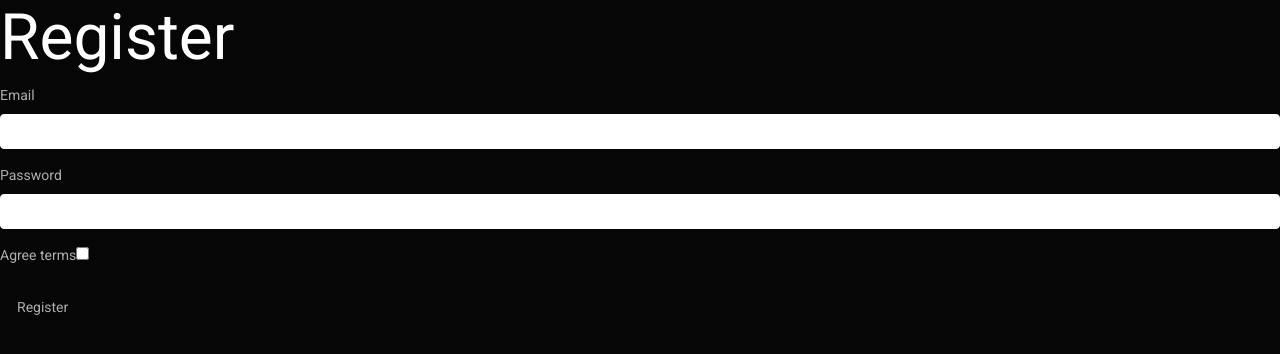
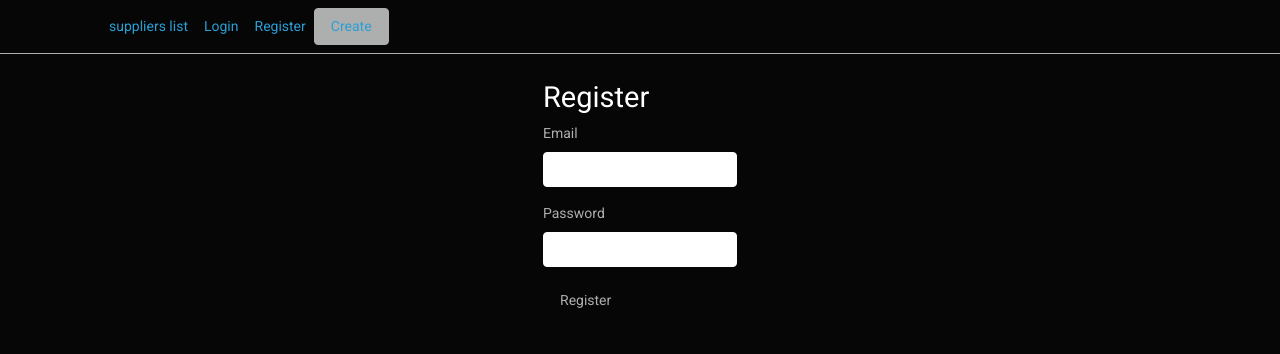
Before and after one commit to timfel20/symfony-crud, a Symfony app: template templates/registration/register.html.twig in a window 1280 px wide. Shown: the top 354 px of the page. Run offline with Twig, Linux system fonts and the light colour scheme; the template is opened without the code that fills it, so the values that code supplies are empty; form fields are guessed from the names that the template uses; some libraries are stand-ins or nearby versions.

Commit message:
front-end retouching

```diff
--- a/templates/base.html.twig
+++ b/templates/base.html.twig
@@ -14,7 +14,31 @@
             {{ encore_entry_script_tags('app') }}
         {% endblock %}
     </head>
-    <body>
+    <body style="padding-top: 80px">
+        <nav class="navbar navbar-expand-lg navbar-scroll fixed-top shadow-0 border-bottom border-dark">
+            <div class="container">
+                <a class="navbar-brand" href="#!"><i class="fab fa-mdb fa-4x"></i></a>
+                <button class="navbar-toggler" type="button" data-mdb-toggle="collapse"
+                data-mdb-target="#navbarSupportedContent" aria-controls="navbarSupportedContent" aria-expanded="false"
+                aria-label="Toggle navigation">
+                <i class="fas fa-bars"></i>
+                </button>
+                <div class="collapse navbar-collapse" id="navbarSupportedContent">
+                <ul class="navbar-nav ms-auto">
+                    <li class="nav-item">
+                    <a class="nav-link" href="/">suppliers list</a>
+                    </li>
+                    <li class="nav-item">
+                    <a class="nav-link" href="/login">Login</a>
+                    </li>
+                    <li class="nav-item">
+                    <a class="nav-link" href="/register">Register</a>
+                    </li>
+                    <button type="button"  href="/register" class="btn btn-dark ms-3"><a href="/create" style="text-decoration:none">Create</a></button>
+                </ul>
+                </div>
+            </div>
+        </nav>
         {% block body %}{% endblock %}
         <!-- JavaScript Bundle with Popper -->
         <script src="https://cdn.jsdelivr.net/npm/bootstrap@5.2.1/dist/js/bootstrap.bundle.min.js" integrity="sha384-u1OknCvxWvY5kfmNBILK2hRnQC3Pr17a+RTT6rIHI7NnikvbZlHgTPOOmMi466C8" crossorigin="anonymous"></script>
--- a/templates/registration/register.html.twig
+++ b/templates/registration/register.html.twig
@@ -3,15 +3,16 @@
 {% block title %}Register{% endblock %}
 
 {% block body %}
-    <h1>Register</h1>
-
+   <div style="display:grid; grid-template-columns:max-content; justify-content:center">
+        <h1 style="font-size: 29px">Register</h1>
         {{ form_start(registrationForm) }}
             {{ form_row(registrationForm.email) }}
             {{ form_row(registrationForm.plainPassword, {
                 label: 'Password'
             }) }}
-        {{ form_row(registrationForm.agreeTerms) }}
+            {# {{ form_row(registrationForm.agreeTerms) }} #}
 
             <button type="submit" class="btn">Register</button>
         {{ form_end(registrationForm) }}
+   </div>
 {% endblock %}
--- a/templates/security/login.html.twig
+++ b/templates/security/login.html.twig
@@ -3,7 +3,7 @@
 {% block title %}Log in!{% endblock %}
 
 {% block body %}
-<form method="post">
+<form method="post" style="display:grid; grid-template-columns:max-content; justify-content:center">
     {% if error %}
         <div class="alert alert-danger">{{ error.messageKey|trans(error.messageData, 'security') }}</div>
     {% endif %}
--- a/templates/suppliers/suppliers.html.twig
+++ b/templates/suppliers/suppliers.html.twig
@@ -4,7 +4,7 @@
 
 {% block body %}
 
-<h1 style="font-size: 22px; display:flex; Justify-content: center" class="mt-3" >Welcome! If you currently have no/insufficient data, you can create a new one
+<h1 style="font-size: 22px; display:flex; Justify-content: center" >Welcome! If you currently have no/insufficient data, you can create a new one
 <a href="/create">here</a>
 </h1>
 {% for supplier in suppliers %}
```
Lines whose indentation alone changed are shown as unchanged.
